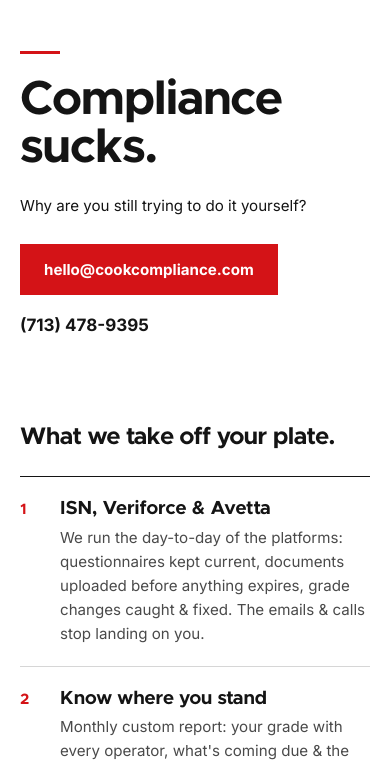
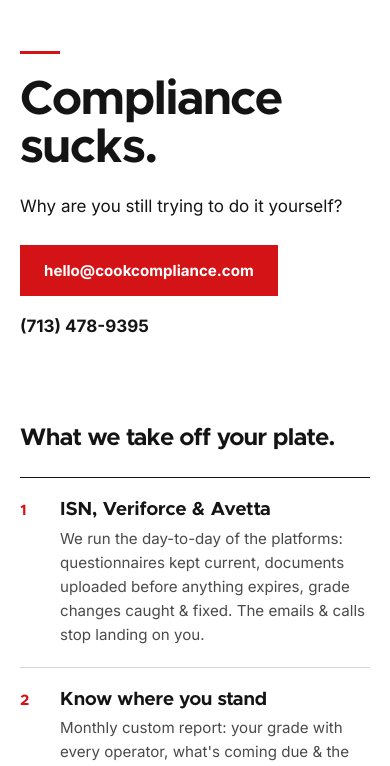
Before and after one commit to davidavalerio/cookcompliance.com, a plain HTML site: page index.html in a window 390 px wide. Shown: the part 69-835 px from the top of the page. Drawn offline with Linux system fonts and the light colour scheme.

Commit message:
Question under the hook at the service titles' 20px, 18px on the phone (COOK-312)

```diff
--- a/index.html
+++ b/index.html
@@ -50,7 +50,7 @@
     .hero { flex: 1 1 0; min-width: 0; display: flex; flex-direction: column; align-items: flex-start; gap: 28px; }
     .rule { width: 56px; height: 4px; background: var(--red); }
     .hero h1 { margin: 0; font-size: clamp(56px, 6vw, 84px); line-height: 0.98; letter-spacing: -0.02em; }
-    .hero-q { margin: 0; font-size: 16px; line-height: 1.5; }
+    .hero-q { margin: 0; font-size: 20px; line-height: 1.4; }
     .contact-links { display: flex; flex-wrap: wrap; align-items: center; gap: 20px 32px; margin-top: 8px; }
     .button { display: inline-block; background: var(--red); color: #ffffff; font-weight: 700; font-size: 16px; padding: 16px 24px; }
     .button:hover { color: #ffffff; background: #b80f13; }
@@ -91,6 +91,7 @@
       .hero { gap: 22px; }
       .rule { width: 40px; height: 3px; }
       .hero h1 { font-size: 48px; line-height: 1; }
+      .hero-q { font-size: 18px; }
       .contact-links { flex-direction: column; align-items: flex-start; gap: 20px; margin-top: 4px; }
       .services h2 { font-size: 24px; }
       .row { gap: 14px; padding: 20px 0; }
```
Also changed, not shown: 1 other file.
